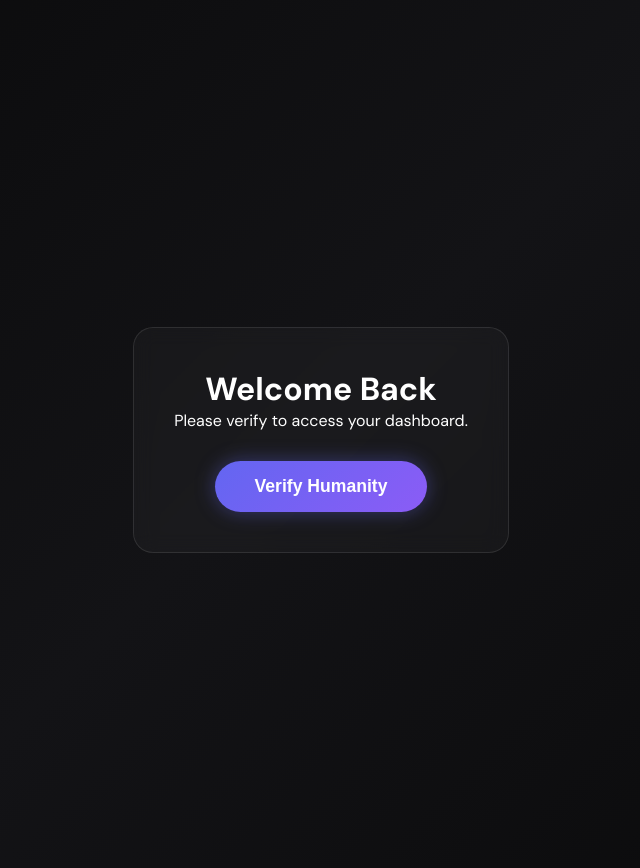
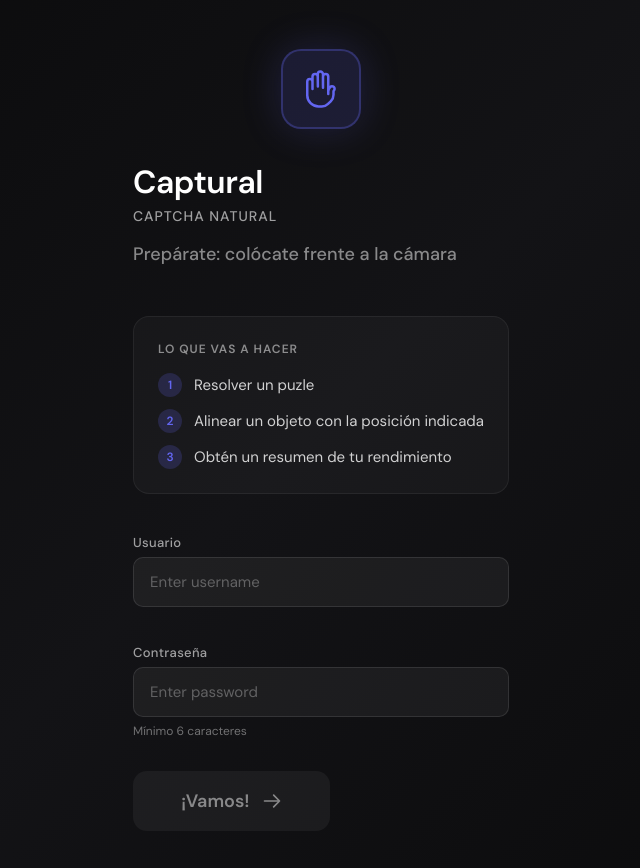
Before and after one commit to Lukas-Rdt/Captural, a plain HTML site: page index.html in a window 1280 px wide. Shown: the whole page, without its empty margins (339-979 px from the left). Drawn offline with Linux system fonts and the light colour scheme.

Commit message:
add login adjust language

```diff
--- a/dashboard.js
+++ b/dashboard.js
@@ -19,10 +19,10 @@ export function updateDashboard(data) {
   const statusText = document.getElementById("statusText");
   if (data.passed) {
     badge.className = "status-badge passed";
-    statusText.textContent = "VERIFIED";
+    statusText.textContent = "VERIFICADO";
   } else {
     badge.className = "status-badge failed";
-    statusText.textContent = "FAILED";
+    statusText.textContent = "FALLIDO";
   }
 
   // Compute and display naturalness percent
--- a/index.html
+++ b/index.html
@@ -10,16 +10,84 @@
       rel="stylesheet" />
     <link rel="stylesheet" href="style.css" />
     <link rel="stylesheet" href="dashboard.css" />
+    <link rel="stylesheet" href="login.css" />
   </head>
   <body>
     <!-- Login -->
-    <div id="login-view" class="view-container">
-      <div class="login-card">
-        <h1>Welcome Back</h1>
-        <p>Please verify to access your dashboard.</p>
-        <button id="start-captcha-btn" class="glow-button">
-          Verify Humanity
-        </button>
+    <div id="login-view" class="view-container login-view-container">
+      <div class="page-wrapper">
+        <div class="container" style="max-width: 500px">
+          <div class="icon-container">
+            <svg
+              xmlns="http://www.w3.org/2000/svg"
+              fill="none"
+              viewBox="0 0 24 24"
+              stroke="currentColor"
+              stroke-width="1.5">
+              <path
+                stroke-linecap="round"
+                stroke-linejoin="round"
+                d="M10.05 4.575a1.575 1.575 0 10-3.15 0v3m3.15-3v-1.5a1.575 1.575 0 013.15 0v1.5m-3.15 0l.075 5.925m3.075.75V4.575m0 0a1.575 1.575 0 013.15 0V15M6.9 7.575a1.575 1.575 0 10-3.15 0v8.175a6.75 6.75 0 006.75 6.75h2.018a5.25 5.25 0 003.712-1.538l1.732-1.732a5.25 5.25 0 001.538-3.712l.003-2.024a.668.668 0 01.198-.471 1.575 1.575 0 10-2.228-2.228 3.818 3.818 0 00-1.12 2.687M6.9 7.575V12m6.27-2V4.575" />
+            </svg>
+          </div>
+
+          <h1 class="title">Captural</h1>
+          <p class="subtitle-small">Captcha Natural</p>
+          <p class="subtitle">Prepárate: colócate frente a la cámara</p>
+
+          <div class="instructions">
+            <div class="instruction-title">Lo que vas a hacer</div>
+            <div class="instruction-item">
+              <span class="instruction-number">1</span>
+              <span>Resolver un puzle</span>
+            </div>
+            <div class="instruction-item">
+              <span class="instruction-number">2</span>
+              <span>Alinear un objeto con la posición indicada</span>
+            </div>
+            <div class="instruction-item">
+              <span class="instruction-number">3</span>
+              <span>Obtén un resumen de tu rendimiento</span>
+            </div>
+          </div>
+
+          <div class="login-form">
+            <div class="input-group">
+              <label for="username">Usuario</label>
+              <input
+                type="text"
+                id="username"
+                placeholder="Enter username"
+                autocomplete="off" />
+              <span class="input-hint" id="usernameHint"></span>
+            </div>
+            <div class="input-group">
+              <label for="password">Contraseña</label>
+              <input
+                type="password"
+                id="password"
+                placeholder="Enter password" />
+              <span class="input-hint" id="passwordHint"
+                >Mínimo 6 caracteres</span
+              >
+            </div>
+          </div>
+
+          <button id="start-captcha-btn" class="start-button" disabled>
+            ¡Vamos!
+            <svg
+              xmlns="http://www.w3.org/2000/svg"
+              fill="none"
+              viewBox="0 0 24 24"
+              stroke="currentColor"
+              stroke-width="2">
+              <path
+                stroke-linecap="round"
+                stroke-linejoin="round"
+                d="M14 5l7 7m0 0l-7 7m7-7H3" />
+            </svg>
+          </button>
+        </div>
       </div>
     </div>
 
@@ -50,10 +118,10 @@
         <div class="header">
           <div class="status-badge passed" id="statusBadge">
             <div class="status-dot"></div>
-            <span class="status-text" id="statusText">VERIFIED</span>
+            <span class="status-text" id="statusText">VERIFICADO</span>
           </div>
-          <h1 class="title">Captcha Result</h1>
-          <p class="subtitle">Your Performance</p>
+          <h1 class="title">Resultado del Captcha</h1>
+          <p class="subtitle">Tu rendimiento</p>
         </div>
 
         <div class="circles-container">
@@ -76,10 +144,10 @@
               </svg>
               <div class="circle-text-overlay">
                 <span class="circle-value" id="puzzleValue">0.0</span>
-                <span class="circle-unit">sec</span>
+                <span class="circle-unit">seg</span>
               </div>
             </div>
-            <span class="circle-label">Puzzle</span>
+            <span class="circle-label">Rompecabezas</span>
           </div>
           <div class="circle-item">
             <div class="circle-wrapper">
@@ -100,10 +168,10 @@
               </svg>
               <div class="circle-text-overlay">
                 <span class="circle-value" id="objectValue">0.0</span>
-                <span class="circle-unit">sec</span>
+                <span class="circle-unit">seg</span>
               </div>
             </div>
-            <span class="circle-label">Object Alignment</span>
+            <span class="circle-label">Alineación de Objeto</span>
           </div>
           <div class="circle-item">
             <div class="circle-wrapper">
@@ -124,7 +192,7 @@
               </svg>
               <div class="circle-text-overlay">
                 <span class="circle-value" id="totalValue">0.0</span>
-                <span class="circle-unit">sec</span>
+                <span class="circle-unit">seg</span>
               </div>
             </div>
             <span class="circle-label">Total</span>
@@ -133,25 +201,27 @@
 
         <div class="metrics-grid">
           <div class="metric-card">
-            <div class="metric-label">Accuracy</div>
+            <div class="metric-label">Precisión</div>
             <div class="metric-value" id="accuracyValue">0%</div>
-            <div class="metric-sub">Average of both phases</div>
+            <div class="metric-sub">Promedio de ambas fases</div>
           </div>
           <div class="metric-card">
-            <div class="metric-label">Errors</div>
+            <div class="metric-label">Errores</div>
             <div class="metric-value" id="errorsValue">0</div>
-            <div class="metric-sub" id="errorsSub">0 puzzle · 0 alignment</div>
+            <div class="metric-sub" id="errorsSub">
+              0 rompecabezas · 0 alineación
+            </div>
           </div>
         </div>
 
         <div class="phase-section">
-          <h3 class="phase-title">Phase Details</h3>
+          <h3 class="phase-title">Detalles de Fase</h3>
           <div class="phase-bars">
             <div class="phase-bar">
               <div class="phase-bar-header">
-                <span class="phase-name">Image Puzzle</span>
+                <span class="phase-name">Rompecabezas de Imagen</span>
                 <div class="phase-stats">
-                  <span class="phase-errors" id="puzzleErrors">0 errors</span>
+                  <span class="phase-errors" id="puzzleErrors">0 errores</span>
                   <span class="phase-time" id="puzzleTime">0.0s</span>
                 </div>
               </div>
@@ -162,9 +232,9 @@
 
             <div class="phase-bar">
               <div class="phase-bar-header">
-                <span class="phase-name">Object Alignment</span>
+                <span class="phase-name">Alineación de Objeto</span>
                 <div class="phase-stats">
-                  <span class="phase-errors" id="objectErrors">0 errors</span>
+                  <span class="phase-errors" id="objectErrors">0 errores</span>
                   <span class="phase-time" id="objectTime">0.0s</span>
                 </div>
               </div>
@@ -175,7 +245,7 @@
           </div>
         </div>
         <div class="footer">
-          <p>Natural Captcha · NUI Project 2026</p>
+          <p>Natural Captcha · NUI projeto 2026</p>
           <button
             id="reset-btn"
             style="
@@ -185,7 +255,7 @@
               cursor: pointer;
               margin-top: 10px;
             ">
-            Reset Demo
+            Reiniciar demostración
           </button>
         </div>
       </div>
--- /dev/null
+++ b/login.css
@@ -0,0 +1,223 @@
+/* login.css */
+
+.page-wrapper {
+  display: flex;
+  align-items: center;
+  justify-content: center;
+  min-height: calc(100vh - 80px);
+  width: 100%;
+}
+
+/* Icon */
+.icon-container {
+  width: 80px;
+  height: 80px;
+  background: rgba(99, 102, 241, 0.15);
+  border: 2px solid rgba(99, 102, 241, 0.3);
+  border-radius: 20px;
+  display: flex;
+  align-items: center;
+  justify-content: center;
+  margin: 0 auto 32px;
+  box-shadow: 0 0 40px rgba(99, 102, 241, 0.2);
+}
+
+.icon-container svg {
+  width: 40px;
+  height: 40px;
+  color: #6366f1;
+}
+
+/* Header Typography (überschreibt ggf. defaults) */
+.login-view-container .title {
+  color: #ffffff;
+  font-size: 32px;
+  font-weight: 600;
+  margin-bottom: 4px;
+  letter-spacing: -0.5px;
+}
+
+.subtitle-small {
+  color: rgba(255, 255, 255, 0.6);
+  font-size: 14px;
+  font-weight: 500;
+  letter-spacing: 1px;
+  text-transform: uppercase;
+  margin-bottom: 16px;
+}
+
+.login-view-container .subtitle {
+  color: rgba(255, 255, 255, 0.5);
+  font-size: 18px;
+  font-weight: 500;
+  margin-bottom: 48px;
+  line-height: 1.5;
+}
+
+/* Instructions Box */
+.instructions {
+  background: rgba(255, 255, 255, 0.03);
+  border: 1px solid rgba(255, 255, 255, 0.06);
+  border-radius: 16px;
+  padding: 24px;
+  margin-bottom: 40px;
+  text-align: left;
+}
+
+.instruction-title {
+  color: rgba(255, 255, 255, 0.5);
+  font-size: 12px;
+  font-weight: 600;
+  letter-spacing: 1px;
+  text-transform: uppercase;
+  margin-bottom: 16px;
+}
+
+.instruction-item {
+  display: flex;
+  align-items: center;
+  gap: 12px;
+  color: rgba(255, 255, 255, 0.8);
+  font-size: 15px;
+  margin-bottom: 12px;
+}
+
+.instruction-item:last-child {
+  margin-bottom: 0;
+}
+
+.instruction-number {
+  width: 24px;
+  height: 24px;
+  background: rgba(99, 102, 241, 0.2);
+  border-radius: 50%;
+  display: flex;
+  align-items: center;
+  justify-content: center;
+  font-size: 12px;
+  font-weight: 600;
+  color: #6366f1;
+  flex-shrink: 0;
+}
+
+/* Login Form */
+.login-form {
+  display: flex;
+  flex-direction: column;
+  gap: 16px;
+  margin-bottom: 32px;
+  width: 100%;
+  max-width: 400px;
+  margin-left: auto;
+  margin-right: auto;
+}
+
+.input-group {
+  display: flex;
+  flex-direction: column;
+  gap: 6px;
+  text-align: left;
+}
+
+.input-group label {
+  color: rgba(255, 255, 255, 0.6);
+  font-size: 13px;
+  font-weight: 500;
+  letter-spacing: 0.3px;
+}
+
+.input-group input {
+  background: rgba(255, 255, 255, 0.05);
+  border: 1px solid rgba(255, 255, 255, 0.1);
+  border-radius: 10px;
+  padding: 14px 16px;
+  font-size: 15px;
+  font-family: "DM Sans", sans-serif;
+  color: #ffffff;
+  transition: all 0.2s ease;
+  width: 100%;
+}
+
+.input-group input::placeholder {
+  color: rgba(255, 255, 255, 0.3);
+}
+
+.input-group input:focus {
+  outline: none;
+  border-color: rgba(99, 102, 241, 0.5);
+  background: rgba(255, 255, 255, 0.08);
+  box-shadow: 0 0 0 3px rgba(99, 102, 241, 0.1);
+}
+
+.input-group input.valid {
+  border-color: rgba(16, 185, 129, 0.5);
+}
+
+.input-group input.invalid {
+  border-color: rgba(239, 68, 68, 0.4);
+}
+
+.input-hint {
+  font-size: 12px;
+  color: rgba(255, 255, 255, 0.4);
+  transition: color 0.2s ease;
+  min-height: 1.2em; /* Prevent layout jump */
+}
+
+.input-hint.valid {
+  color: #10b981;
+}
+
+.input-hint.invalid {
+  color: #ef4444;
+}
+
+/* Start Button */
+.start-button {
+  display: inline-flex;
+  align-items: center;
+  justify-content: center;
+  gap: 12px;
+  background: linear-gradient(135deg, #6366f1 0%, #8b5cf6 100%);
+  color: #ffffff;
+  font-family: "DM Sans", sans-serif;
+  font-size: 18px;
+  font-weight: 600;
+  padding: 18px 48px;
+  border: none;
+  border-radius: 14px;
+  cursor: pointer;
+  transition: all 0.3s cubic-bezier(0.16, 1, 0.3, 1);
+  box-shadow: 0 4px 24px rgba(99, 102, 241, 0.4);
+}
+
+.start-button:hover {
+  transform: translateY(-2px);
+  box-shadow: 0 8px 32px rgba(99, 102, 241, 0.5);
+}
+
+.start-button:active {
+  transform: translateY(0);
+}
+
+.start-button:disabled {
+  background: rgba(255, 255, 255, 0.1);
+  cursor: not-allowed;
+  box-shadow: none;
+  opacity: 0.5;
+}
+
+.start-button:disabled:hover {
+  transform: none;
+  box-shadow: none;
+}
+
+.start-button svg {
+  width: 20px;
+  height: 20px;
+  transition: transform 0.3s ease;
+}
+
+.start-button:hover svg {
+  transform: translateX(4px);
+}
```
Also changed, not shown: AppManager.js (+48 -4 lines).
